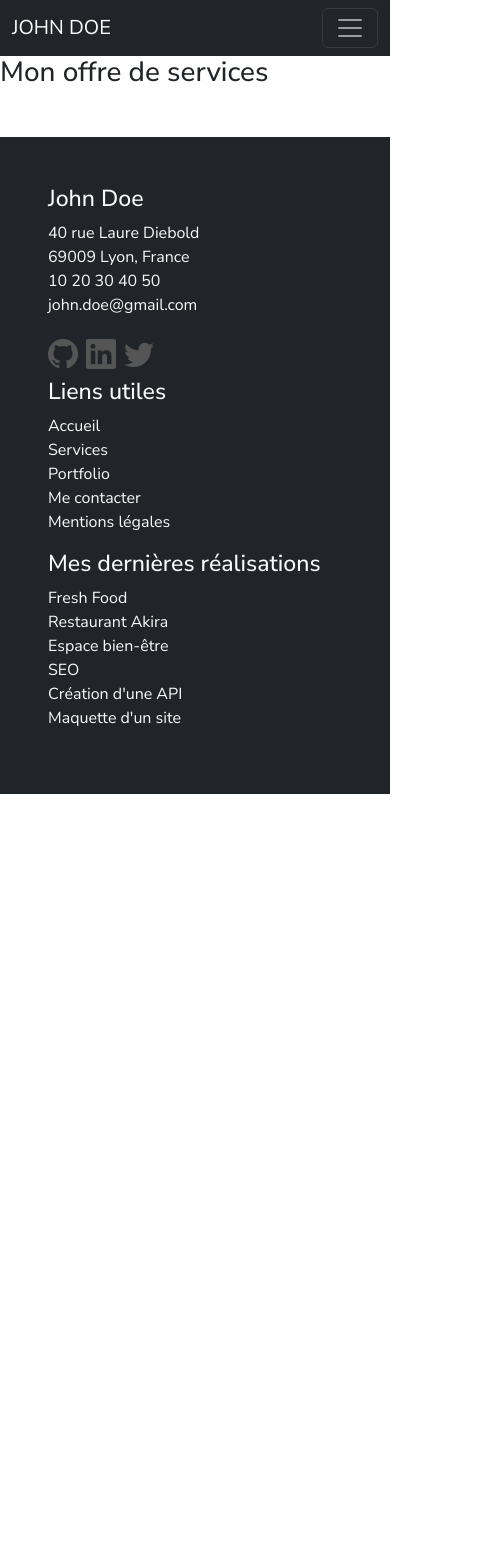
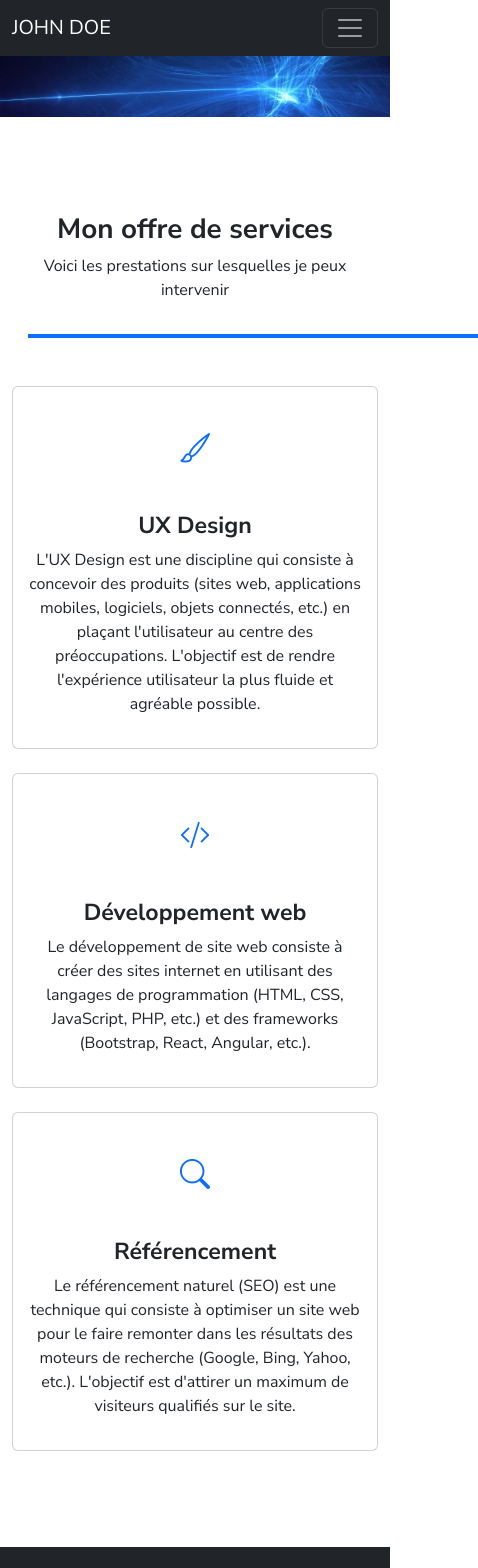
Before and after one commit to Myleeprita/portfolio-react, a React (Create React App) app: page /services in a window 390 px wide. Shown: the top 1568 px of the page, 478 px wide, since content can reach past the window. Before the commit the page ends 844 px from the top, so only its background shows below. Built offline with nearby package versions, Linux system fonts and the light colour scheme.

Commit message:
Add img+title+cards page Services and responsive

```diff
--- a/src/App.css
+++ b/src/App.css
@@ -91,6 +91,29 @@ body {
 }
 
 
+/* CSS SERVICES */
+
+.line {
+    width: 450px;
+    height: 4px;
+    background-color: #0d6efd;
+    margin: 0 auto;
+}
+
+.card-icon {
+    font-size: 30px;
+    color: #0d6efd;
+}
+
+.card {
+    transition: background-color 0.3s ease,
+                box-shadow 0.3s ease;
+}
+.card:hover {
+    background-color: #efefef;
+    box-shadow: 0 6px 16px rgba(0, 0, 0, 0.15);
+}
+
 /* CSS FOOTER */
 
 .social-icon {
--- a/src/pages/Home.js
+++ b/src/pages/Home.js
@@ -1,5 +1,5 @@
 import monImage from '../assets/hero-bg.jpg';
-import MonImage from '../assets/john-doe-about.jpg'
+import MonImage from '../assets/john-doe-about.jpg';
 import '../App.css';
 import { useEffect, useState } from 'react';
 
@@ -79,7 +79,7 @@ export default function Home() {
                         {/* 1ER BLOC */}
 
                         <div className="col-12 col-lg-6">
-                            <h3 className="border-bottom border-3 py-2 border-primary"> A propos </h3>
+                            <h3 className="border-bottom border-5 py-2 border-primary"> A propos </h3>
                             <div>
                                 <img src={MonImage} alt="img" className="img-fluid w-100 mb-3 mt-5" />
                             </div>
@@ -103,7 +103,7 @@ export default function Home() {
                         {/* 2EME BLOC */}
 
                         <div className="col-12 col-lg-6">
-                            <h3 className="border-bottom border-3 py-2 border-primary"> Mes compétences </h3>
+                            <h3 className="border-bottom border-5 py-2 border-primary"> Mes compétences </h3>
                             <div className="mb-3 mt-5">
                                 <p> HTML5 90% </p>
                                 <div className="progress">
--- a/src/pages/Services.js
+++ b/src/pages/Services.js
@@ -1,3 +1,65 @@
+import MonImage from "../assets/banner.jpg";
+import '../App.css';
+
 export default function Services() {
-    return <h1>Mon offre de services</h1>;
+    return (
+        <>
+            {/* IMAGE-BANNIERE */}
+            <div>
+                <img src={MonImage} alt="img" className="img-fluid w-100 img-banner" />
+            </div>
+
+            {/* BLOC CARDS SERVICES */}
+
+            <section className="py-5 mt-5">
+                <div className="container">
+                    <div className="text-center mb-5 px-3">
+                        <h1 className="fw-bold"> Mon offre de services </h1>
+                        <p className="mb-2 pb-4"> Voici les prestations sur lesquelles je peux intervenir </p>
+                        <div className="line"></div>
+                    </div>
+                    <div className="row justify-content-center gy-4">
+                        <div className="col-md-4">
+                            <div className="card text-center h-100 p-3">
+                                <p className="card-icon py-4"><i className="bi bi-brush"></i></p>
+                                <h3 className="fw-bold"> UX Design </h3>
+                                <p> L'UX Design est une discipline qui consiste à
+                                    concevoir des produits (sites web, applications
+                                    mobiles, logiciels, objets connectés, etc.) en plaçant
+                                    l'utilisateur au centre des préoccupations. L'objectif
+                                    est de rendre l'expérience utilisateur la plus fluide et
+                                    agréable possible.
+                                </p>
+                            </div>
+                        </div>
+
+                        <div className="col-md-4">
+                            <div className="card text-center h-100 p-3">
+                                <p className="card-icon py-4"><i className="bi bi-code-slash"></i></p>
+                                <h3 className="fw-bold"> Développement web </h3>
+                                <p> Le développement de site web consiste à créer des
+                                    sites internet en utilisant des langages de
+                                    programmation (HTML, CSS, JavaScript, PHP, etc.)
+                                    et des frameworks (Bootstrap, React, Angular, etc.).
+                                </p>
+                            </div>
+                        </div>
+
+                        <div className="col-md-4">
+                            <div className="card text-center h-100 p-3">
+                                <p className="card-icon py-4"><i className="bi bi-search"></i></p>
+                                <h3 className="fw-bold"> Référencement </h3>
+                                <p> Le référencement naturel (SEO) est une technique
+                                    qui consiste à optimiser un site web pour le faire
+                                    remonter dans les résultats des moteurs de
+                                    recherche (Google, Bing, Yahoo, etc.). L'objectif est
+                                    d'attirer un maximum de visiteurs qualifiés sur le site.
+                                </p>
+                            </div>
+                        </div>
+                    </div>
+                </div>
+            </section>
+        </>
+    );
 }
```
